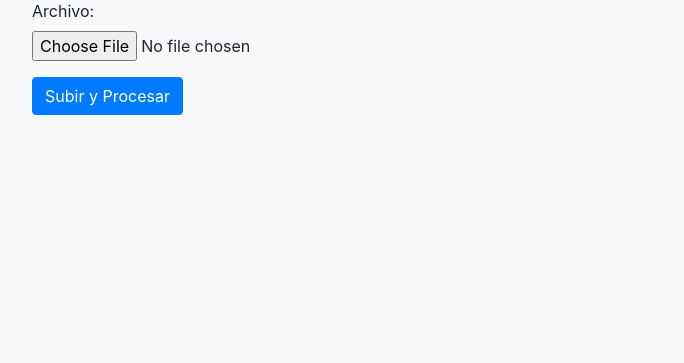
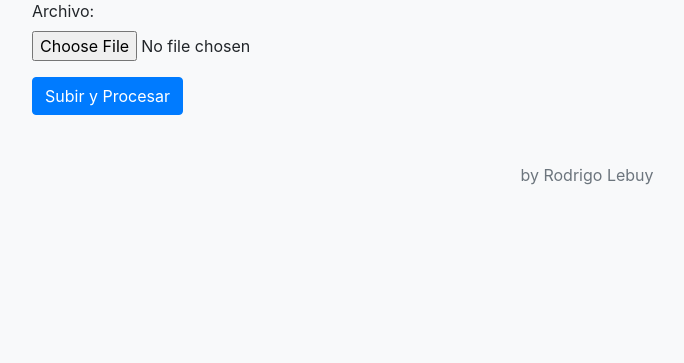
Before and after one commit to rlebuy/sRegression, a Django app: page /uploads/ in a window 1280 px wide. Shown: the part 121-484 px from the top of the page, without its empty margins (53-737 px from the left). Run offline with Django 5.2, Linux system fonts and the light colour scheme; some libraries are stand-ins or nearby versions.

Commit message:
se suben cambios

```diff
--- a/templates/uploads/upload.html
+++ b/templates/uploads/upload.html
@@ -3,7 +3,7 @@
 <html lang="es">
 <head>
     <meta charset="UTF-8">
-    <title>Subir Archivo</title>
+    <title>Small Regression Tool built with Django/Tensor Flow AI</title>
     <link rel="stylesheet" href="https://stackpath.bootstrapcdn.com/bootstrap/4.5.2/css/bootstrap.min.css">
 </head>
 <body class="bg-light">
@@ -35,6 +35,9 @@
     <div id="archivo-msg" class="alert alert-secondary mt-2" style="display:none;">
       Procesando Archivo: <span id="archivo-nombre"></span>
     </div>
+    <footer class="mt-5 text-center text-muted">
+      <p>by Rodrigo Lebuy</p>
+    </footer>
   </div>
   <script>
     document.querySelector('form').addEventListener('submit', function() {
```
